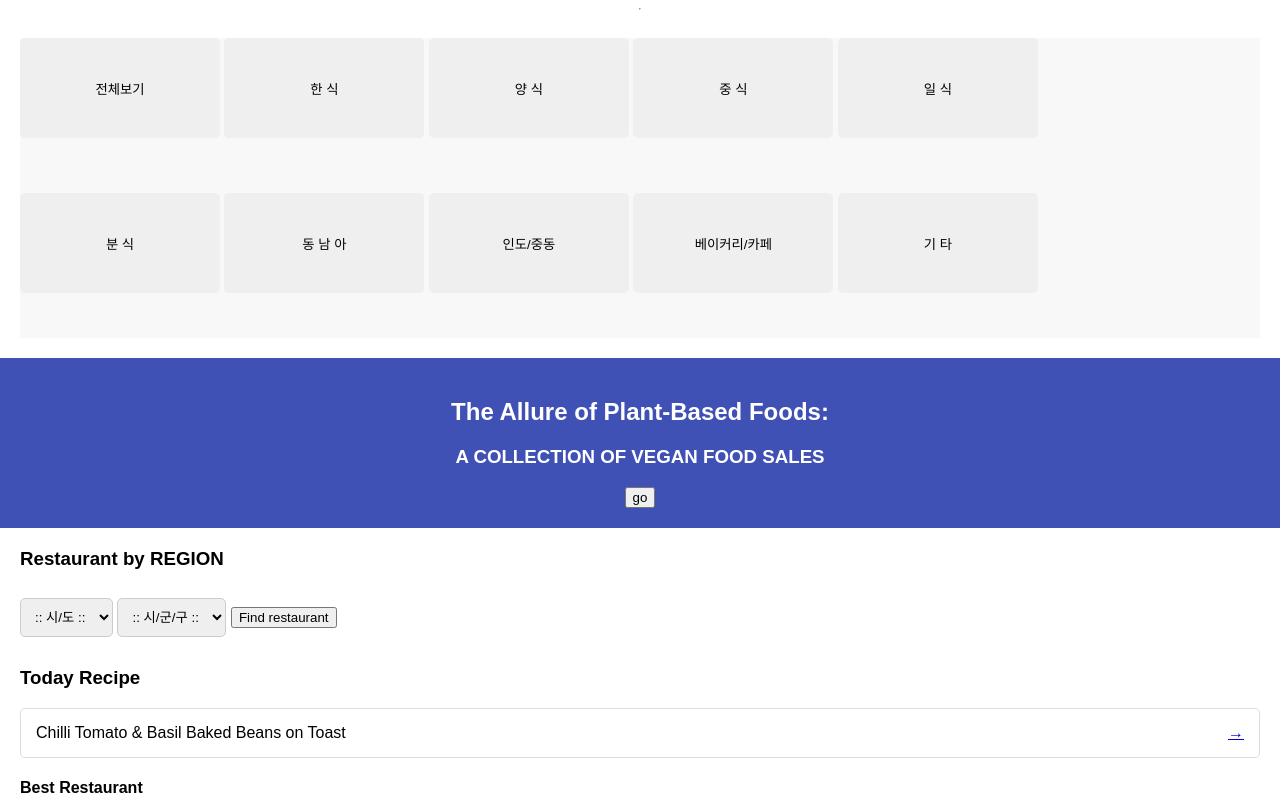
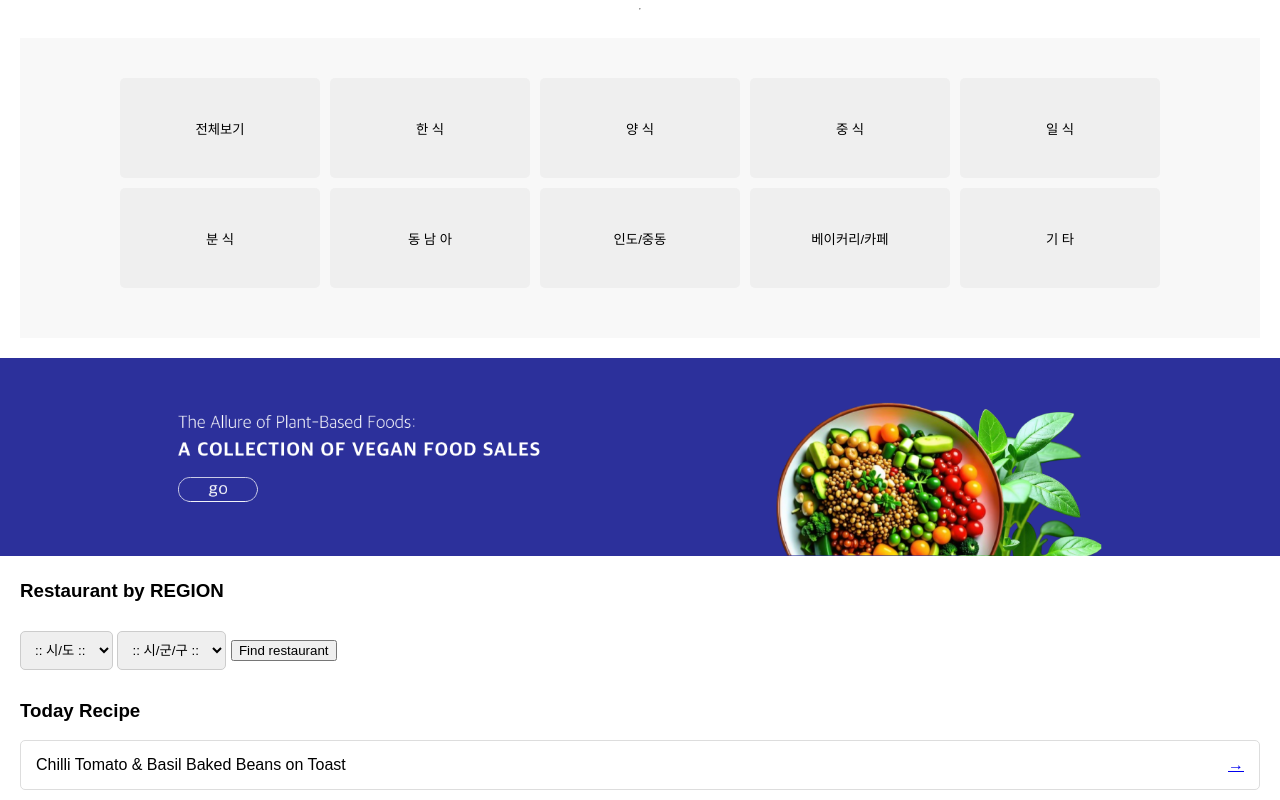
Before and after one commit to jiyun330/veganweb, a Flask app: page / in a window 1280 px wide. Shown: the part 41-841 px from the top of the page. Run offline with Flask 3, Linux system fonts and the light colour scheme; some libraries are stand-ins or nearby versions.

Commit message:
category center, add advertise

```diff
--- a/app.py
+++ b/app.py
@@ -32,7 +32,6 @@ class DB:
         except Exception as e:
             print(f"Error during query execution: {e}")
             return None
-
 
 
 # ElephantSQL 연결 URL 설정
--- a/templates/index.html
+++ b/templates/index.html
@@ -7,11 +7,15 @@
         margin: 0;
         padding: 0;
     }
-
+    .category{
+        text-align: center;
+    }
     .category-buttons {
         background-color: #f8f8f8;
         height: 300px;
         display: flex;
+        justify-content: center; /* 수평 가운데 정렬 */
+        align-items: center;
         flex-wrap: wrap;
         gap: 10px;
         margin: 20px;
@@ -24,16 +28,28 @@
         border-radius: 5px;
         cursor: pointer;
     }
+    .up-buttons, .down-buttons {
+        display: flex;
+        justify-content: center; /* 버튼들을 수평으로 가운데 정렬 */
+        margin-bottom: 10px; /* 버튼 간의 간격 조정 */
+    }
+
+    .main_menu {
+        margin: 0 5px; /* 버튼 간의 간격 조정 */
+    }
     .main_menu:hover{
         background-color: #B72424;
         font-weight: bold;
         color: white;
     }
     .banner {
-        background-color: hsl(231, 48%, 48%);
-        color: white;
-        padding: 20px;
-        text-align: center;
+        margin: 20px 0px;
+        justify-content: center;
+        overflow: hidden;
+    }
+    .responsive-image {
+        width: 100%; /* 이미지 너비를 배너 너비에 맞춤 */
+        height: auto; /* 비율에 맞춰 높이를 자동으로 조정 */
     }
     .restaurant-section, .recipe-section, .best-section {
         margin: 20px;
@@ -56,6 +72,7 @@
 </style>
 
 <div class="category-buttons">
+    <div class="category">
         <div class="up-buttons">
             <button class="main_menu" value="all">전체보기</button>
             <button class="main_menu" value="korea">한   식</button>
@@ -71,11 +88,12 @@
             <button class="main_menu" value="etc">기   타</button>
         </div>
     </div>
+</div>
 
 <div class="banner">
-    <h2>The Allure of Plant-Based Foods:</h2>
-    <h3>A COLLECTION OF VEGAN FOOD SALES</h3>
-    <button class="button">go</button>
+    <a href="#">
+        <img src="/static/img/ad.png" alt="Advertisement" class="responsive-image">
+    </a>
 </div>
 
 <div class="restaurant-section">
```
Also changed, not shown: static/img/ad.png (added). Lines whose indentation alone changed are shown as unchanged.
